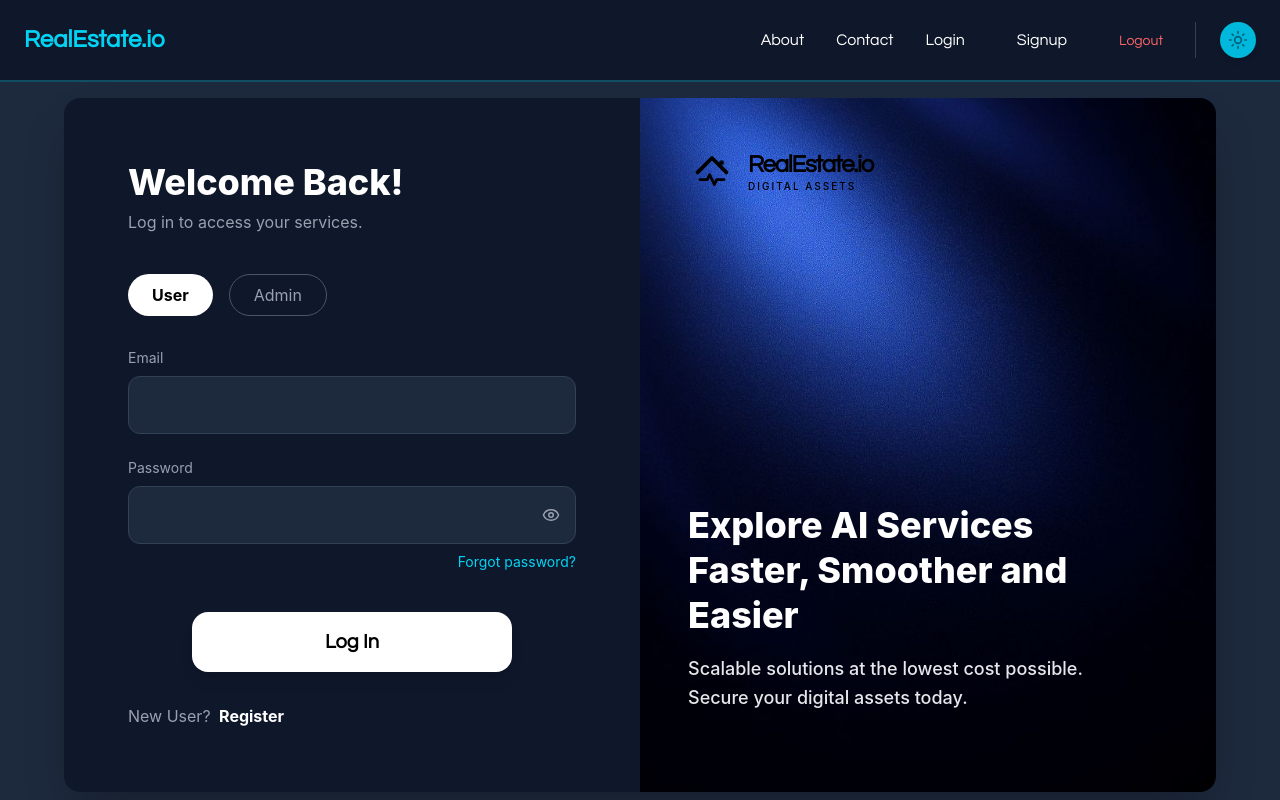
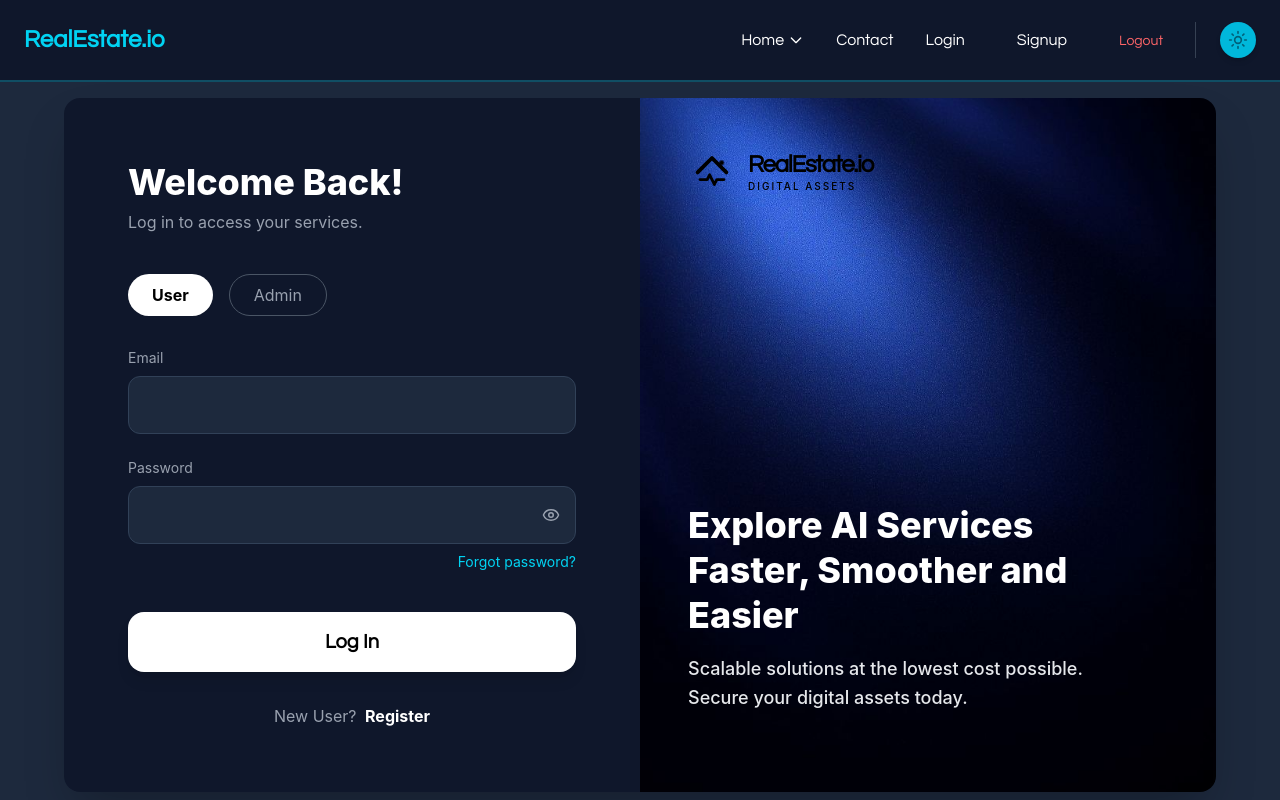
Before and after one commit to Div815/Login-signup-local-storage, a React (Vite) app in the folder login/: page /login in a window 1280 px wide. Built offline with nearby package versions, Linux system fonts and the light colour scheme.

Commit message:
Added dropdwon for home1 , home2 in Navbar

```diff
--- a/login/src/App.jsx
+++ b/login/src/App.jsx
@@ -25,6 +25,12 @@ function App() {
         <Route path='/forgot-password' element={<ForgotPassword />} />
 
         {/* Protected User Route */}
+        <Route path='/home1' element={
+          <ProtectedRoute>
+            <Home />
+          </ProtectedRoute>
+        } />
+
         <Route path='/home' element={
           <ProtectedRoute>
             <Home />
--- a/login/src/Components/ForgotPassword.jsx
+++ b/login/src/Components/ForgotPassword.jsx
@@ -2,11 +2,13 @@ import React, { useState } from 'react';
 import { useNavigate } from 'react-router-dom';
 import toast, { Toaster } from 'react-hot-toast';
 import NavBar from './NavBar';
+import { useTheme } from '../context/ThemeContext';
 
 const ForgotPassword = () => {
     const [email, setEmail] = useState("");
     const [newPassword, setNewPassword] = useState("");
     const navigate = useNavigate();
+    const {theme} = useTheme();
 
     const handleReset = (e) => {
         e.preventDefault();
@@ -24,7 +26,7 @@ const ForgotPassword = () => {
     };
 
     return (
-        <div className="min-h-screen bg-black text-white font-questrial selection:bg-emerald-500/30">
+        <div className={`min-h-screen ${theme === 'dark' ? 'bg-slate-800' : 'bg-primary text-black'} text-white font-questrial transition-colors duration-500`}>
             <Toaster />
 
             <NavBar/>
@@ -49,7 +51,7 @@ const ForgotPassword = () => {
                 <div className="flex-1 w-full max-w-xl h-full"> {/* Increased max-w for more width */}
                     <div
                         className="relative overflow-hidden p-12 lg:p-16 bg-cover bg-center shadow-2xl min-h-[700px] min-w-[650px] flex flex-col justify-center" // Added min-h and more padding for height
-                        style={{ backgroundImage: "url('/images/green-signup.png')" }}
+
                     >
                         {/* Overlay */}
                         <div className="absolute inset-0 bg-black/10 backdrop-blur-[1px]"></div>
@@ -65,7 +67,7 @@ const ForgotPassword = () => {
                                     <input
                                         type="email"
                                         placeholder="Enter Registered Email"
-                                        className="input input-bordered w-full bg-[#064e3b] border-white border-1 focus:border-white focus:outline-none h-14 text-white rounded-2xl placeholder:text-gray-400 text-lg px-6"
+                                        className={`input input-bordered w-full ${theme === 'dark' ? 'bg-slate-800' : 'bg-primary text-black'} border-white border-1 focus:border-white focus:outline-none h-14 text-white rounded-2xl placeholder:text-gray-400 text-lg px-6`}
                                         onChange={(e) => setEmail(e.target.value)}
                                         required
                                     />
@@ -76,7 +78,7 @@ const ForgotPassword = () => {
                                     <input
                                         type="password"
                                         placeholder="Enter New Password"
-                                        className="input input-bordered w-full bg-[#064e3b] border-white border-1 focus:border-white focus:outline-none h-14 text-white rounded-2xl placeholder:text-gray-400 text-lg px-6"
+                                        className={`input input-bordered w-full ${theme === 'dark' ? 'bg-slate-800' : 'bg-primary text-black'} border-white border-1 focus:border-white focus:outline-none h-14 text-white rounded-2xl placeholder:text-gray-400 text-lg px-6`}
                                         onChange={(e) => setNewPassword(e.target.value)}
                                         required
                                     />
--- a/login/src/Components/Login.jsx
+++ b/login/src/Components/Login.jsx
@@ -107,12 +107,12 @@ const Login = () => {
                                 </button>
                             </div>
 
-                            <button type="submit" className={`self-center font-questrial font-extrabold text-xl py-4 rounded-2xl transition mt-4 shadow-lg w-full max-w-xs mx-auto md:mx-0 ${theme === 'dark' ? 'bg-white text-black hover:bg-gray-200' : 'bg-black text-white hover:bg-gray-800'}`}>
+                            <button type="submit" className={`self-center font-questrial font-extrabold text-xl py-4 rounded-2xl transition mt-4 shadow-lg w-full max-w-s mx-auto md:mx-0 ${theme === 'dark' ? 'bg-white text-black hover:bg-gray-200' : 'bg-black text-white hover:bg-gray-800'}`}>
                                 Log In
                             </button>
                         </form>
 
-                        <p className={`mt-8 text-center md:text-left ${theme === 'dark' ? 'text-gray-400' : 'text-gray-600'}`}>
+                        <p className={`mt-8 self-center text-center md:text-left ${theme === 'dark' ? 'text-gray-400' : 'text-gray-600'}`}>
                             New User? <a href="/signup" className={`font-bold hover:underline ml-1 ${theme === 'dark' ? 'text-white' : 'text-black'}`}>Register</a>
                         </p>
                     </div>
--- a/login/src/Components/NavBar.jsx
+++ b/login/src/Components/NavBar.jsx
@@ -1,4 +1,4 @@
-import React from 'react'
+import React, { useState } from 'react'; // Added useState
 import { logout } from '../Utils/auth';
 import toast from 'react-hot-toast';
 import { useNavigate } from 'react-router-dom';
@@ -9,6 +9,9 @@ function NavBar() {
   const { theme } = useTheme();
   const navigate = useNavigate();
 
+  // State for the About dropdown
+  const [isAboutOpen, setIsAboutOpen] = useState(false);
+
   const handleLogout = () => {
     logout();
     toast.success("Logged out successfully!");
@@ -17,36 +20,71 @@ function NavBar() {
     }, 1500);
   };
 
+  const handleNavigation = (path) => {
+    navigate(path);
+    setIsAboutOpen(false); // Close dropdown after clicking
+  };
+
   const handleLogin = () => navigate('/login');
   const handleSignup = () => navigate('/signup');
 
   return (
-    /* 1. Outer Wrapper: Stretches edge-to-edge (w-full) and handles the background/border */
     <nav className={`w-full font-questrial sticky top-0 z-50 transition-all duration-800
       ${theme === 'dark' ? 'bg-slate-900 text-white border-b-2 border-cyan-900' : 'bg-white/90 text-black border-b-2 border-emerald-200'}
       backdrop-blur-md`}>
 
-      {/* 2. Inner Container: Centers the content and provides horizontal padding */}
       <div className="max-w-7xl mx-auto px-6 h-20 flex justify-between items-center">
 
-        {/* Logo Section */}
         <div className={`logo text-2xl font-bold ${theme === 'dark' ? 'text-cyan-400' : 'text-emerald-500'} cursor-pointer`}
              onClick={() => navigate('/home')}>
           RealEstate.io
         </div>
 
-        {/* Links and Toggle Section */}
         <div className='flex items-center space-x-8'>
           <ul className='nav-links flex space-x-8 items-center font-medium'>
-            <li className="hover:underline cursor-pointer transition">About</li>
+
+            {/* --- DROPDOWN START --- */}
+            <li
+              className="relative"
+              onMouseEnter={() => setIsAboutOpen(true)}
+              onMouseLeave={() => setIsAboutOpen(false)}
+            >
+              <button className="flex items-center gap-1 hover:underline cursor-pointer transition">
+                Home
+                <svg className={`w-4 h-4 transition-transform ${isAboutOpen ? 'rotate-180' : ''}`} fill="none" stroke="currentColor" viewBox="0 0 24 24">
+                  <path strokeLinecap="round" strokeLinejoin="round" strokeWidth="2" d="M19 9l-7 7-7-7" />
+                </svg>
+              </button>
+
+              {/* Dropdown Menu */}
+              {isAboutOpen && (
+                <div className={`absolute left-0 mt-0 w-40 rounded-lg shadow-xl ring-1 ring-black ring-opacity-5 z-50
+                  ${theme === 'dark' ? 'bg-slate-800 border border-cyan-900' : 'bg-white border border-emerald-100'}`}>
+                  <div className="py-2">
+                    <button
+                      onClick={() => handleNavigation('/home1')}
+                      className={`block w-full text-left px-4 py-2 text-sm transition
+                        ${theme === 'dark' ? 'hover:bg-cyan-900/30 text-gray-200' : 'hover:bg-emerald-50 text-gray-700'}`}>
+                      Home 1
+                    </button>
+                    <button
+                      onClick={() => handleNavigation('/home2')}
+                      className={`block w-full text-left px-4 py-2 text-sm transition
+                        ${theme === 'dark' ? 'hover:bg-cyan-900/30 text-gray-200' : 'hover:bg-emerald-50 text-gray-700'}`}>
+                      Home 2
+                    </button>
+                  </div>
+                </div>
+              )}
+            </li>
+            {/* --- DROPDOWN END --- */}
+
             <li className="hover:underline cursor-pointer transition">Contact</li>
             <li>
               <button onClick={handleLogin} className="hover:underline cursor-pointer transition">Login</button>
             </li>
             <li>
-              <button onClick={handleSignup}
-                className={`px-5 py-2 rounded-lg  hover:underline cursor-pointer transition
-                `}>
+              <button onClick={handleSignup} className="px-5 py-2 rounded-lg hover:underline cursor-pointer transition">
                 Signup
               </button>
             </li>
@@ -65,4 +103,4 @@ function NavBar() {
   )
 }
 
-export default NavBar
+export default NavBar;
```
